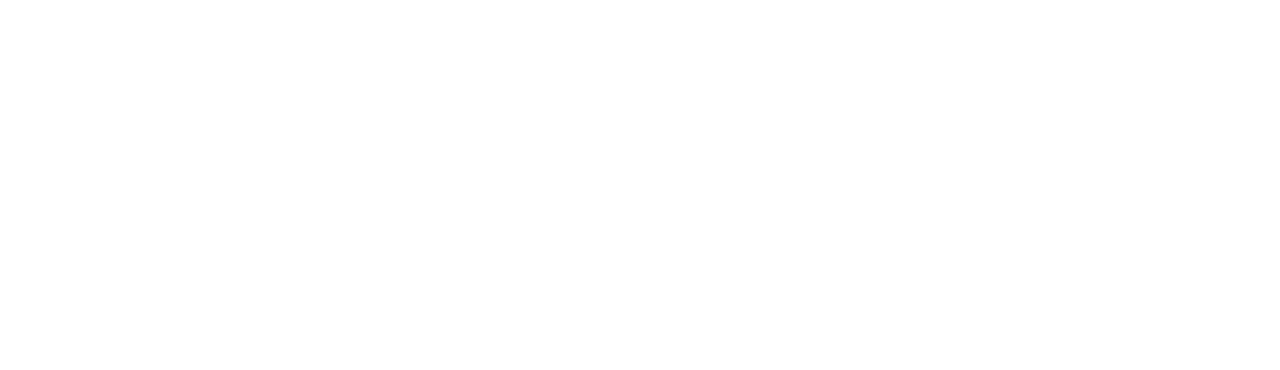
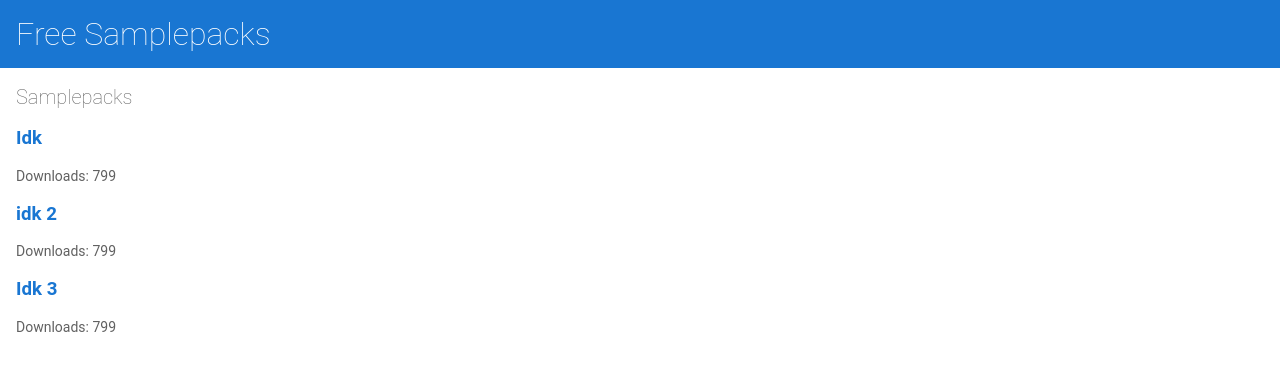
Before and after one commit to EliasHerzog/SampleShare, an Angular app: page / in a window 1280 px wide. Shown: the top 370 px of the page. Built offline with nearby package versions, Linux system fonts and the light colour scheme.

Commit message:
1 file modified

```diff
--- a/src/app/samplePacks-list/samplePacks-list.component.html
+++ b/src/app/samplePacks-list/samplePacks-list.component.html
@@ -3,7 +3,7 @@
 <div *ngFor="let samplePack of samplePacks">
 
   <h3>
-    <a [title]="samplePack.name" [routerLink]="['/samples', {{samplePack.id}}]">
+    <a [title]="samplePack.name" [routerLink]="['/samples', samplePack.id]">
       {{ samplePack.name }}
     </a>
   </h3>
```
